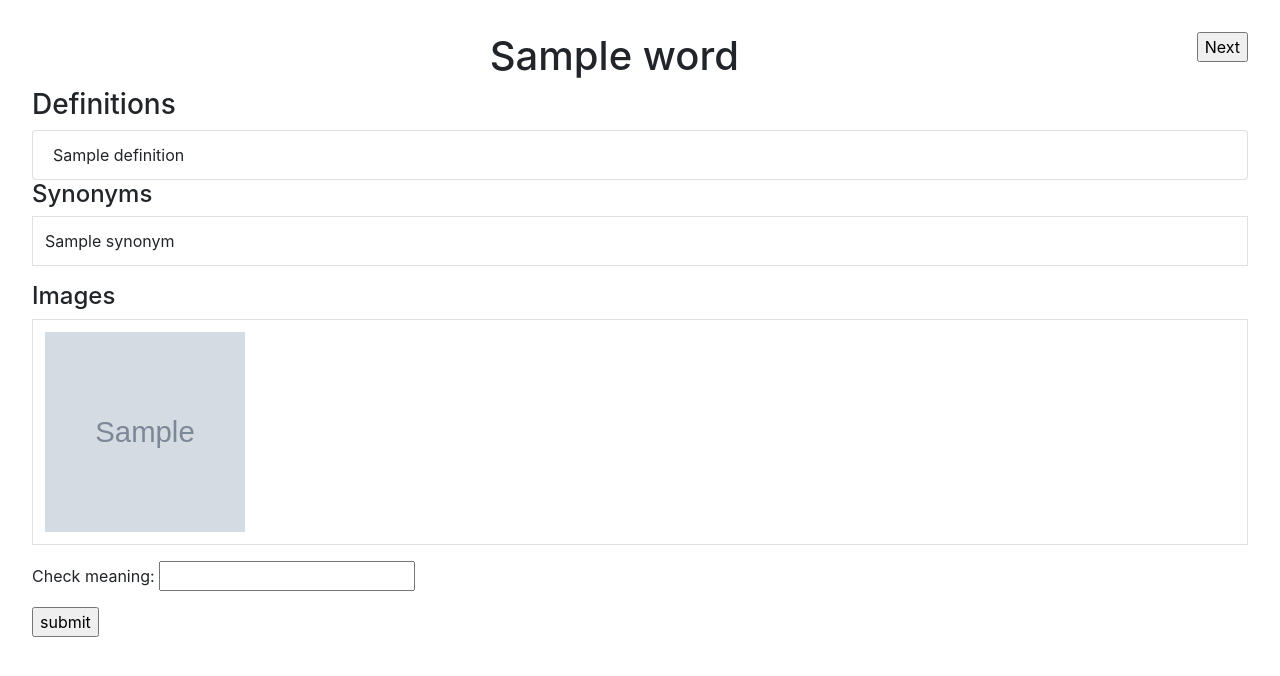
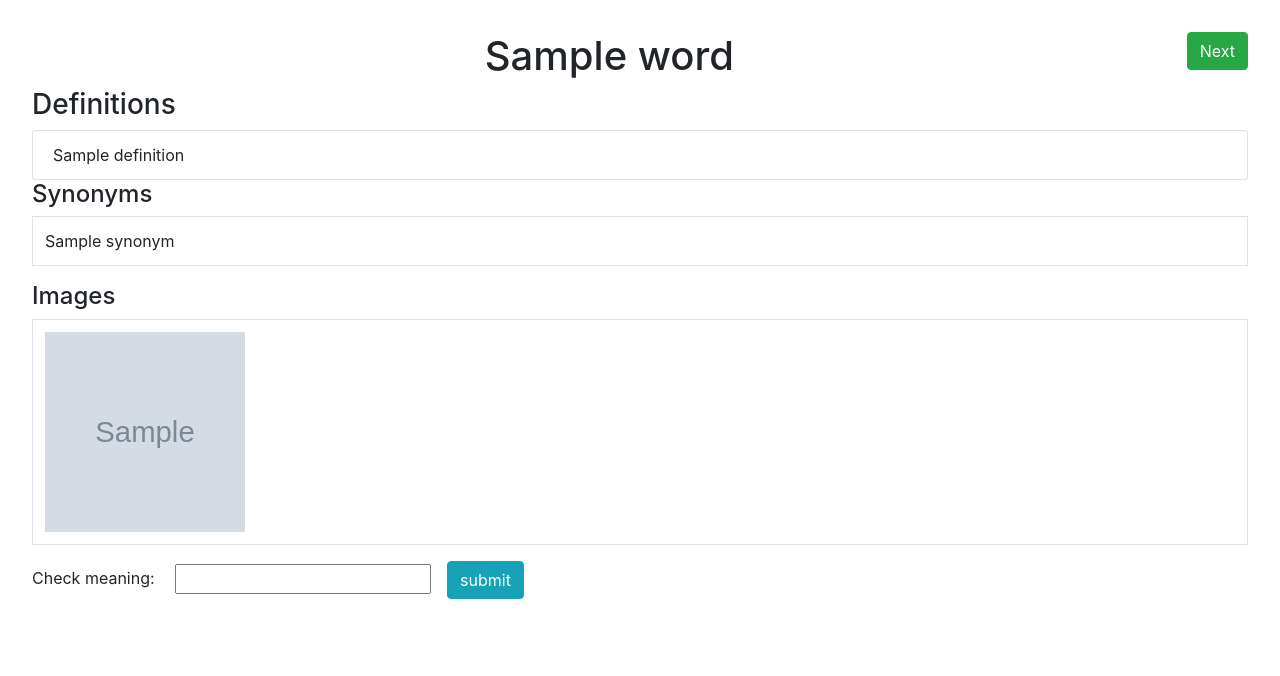
Before and after one commit to akd13/vocab-app, a Flask app: template templates/word.html in a window 1280 px wide. Shown: the top 676 px of the page. Run offline with Flask 2, Linux system fonts and the light colour scheme; the template is opened without the code that fills it: most values are stand-ins (such as "Sample title", 1, 10 or a date in 2020); grey boxes marked "Sample" are stand-in pictures; parts of the project's set-up code (start-up, migrations or seed data) failed here and were passed over; some libraries are stand-ins or nearby versions.

Commit message:
update HTML and CSS

```diff
--- a/templates/word.html
+++ b/templates/word.html
@@ -17,7 +17,7 @@
 </head>
 <body style="margin:1em;padding:1em">
 <form class="float-right" method="POST">
-    <p><input type="submit" name="next" value="Next"/></p>
+    <p><input class="btn btn-success" type="submit" name="next" value="Next"/></p>
 </form>
 <h1 class="text-center">{{ word }}</h1>
 <h3>Definitions</h3>
@@ -46,9 +46,8 @@
     </tr>
     </tbody>
 </table>
-<form class="justify-content-center" method="POST">
-    <p>Check meaning: <input type="text" name="Word"/></p>
-    <p><input type="submit" name="word" value="submit"/></p>
+<form class="form-group justify-content-center" method="POST">
+    <p>Check meaning: <input class="form-group mx-sm-3 mb-2" type="text" name="Word"/><input class='btn btn-info' type="submit" name="word" value="submit"/></p>
 </form>
 </body>
 </html>
```
Also changed, not shown: templates/index.html (+13 -4 lines).
